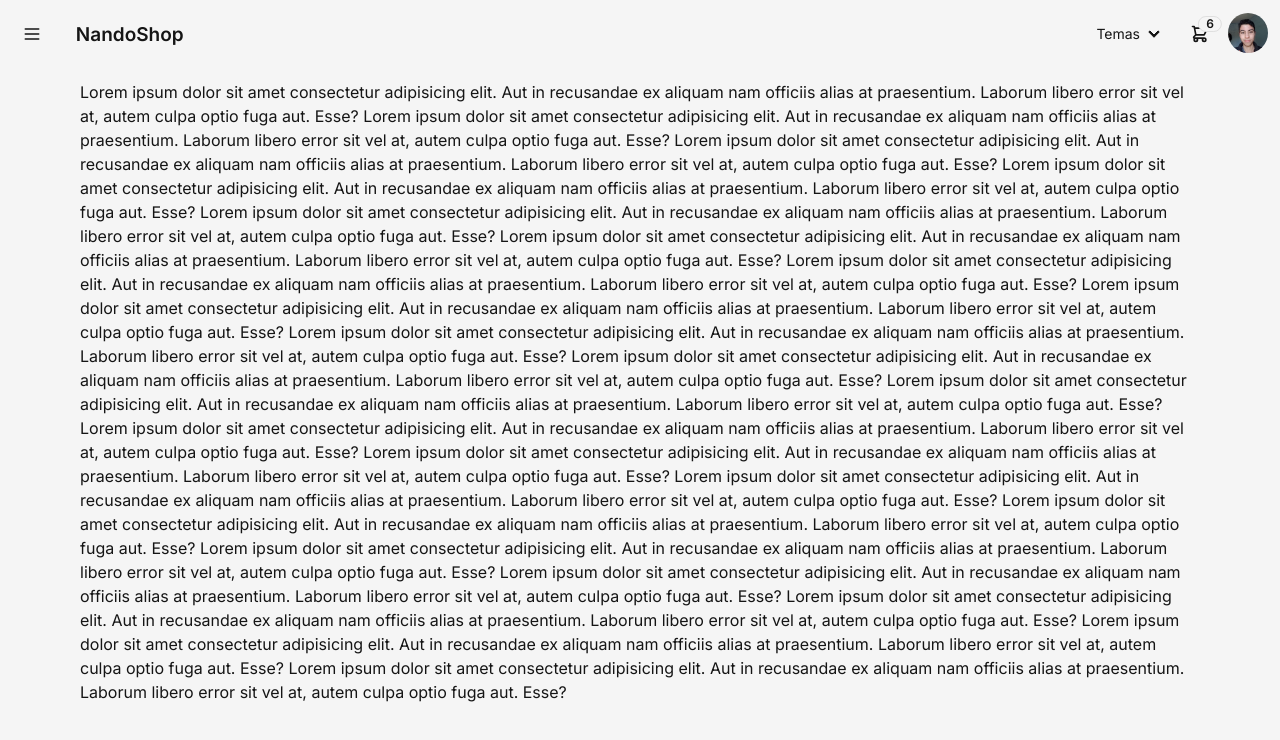
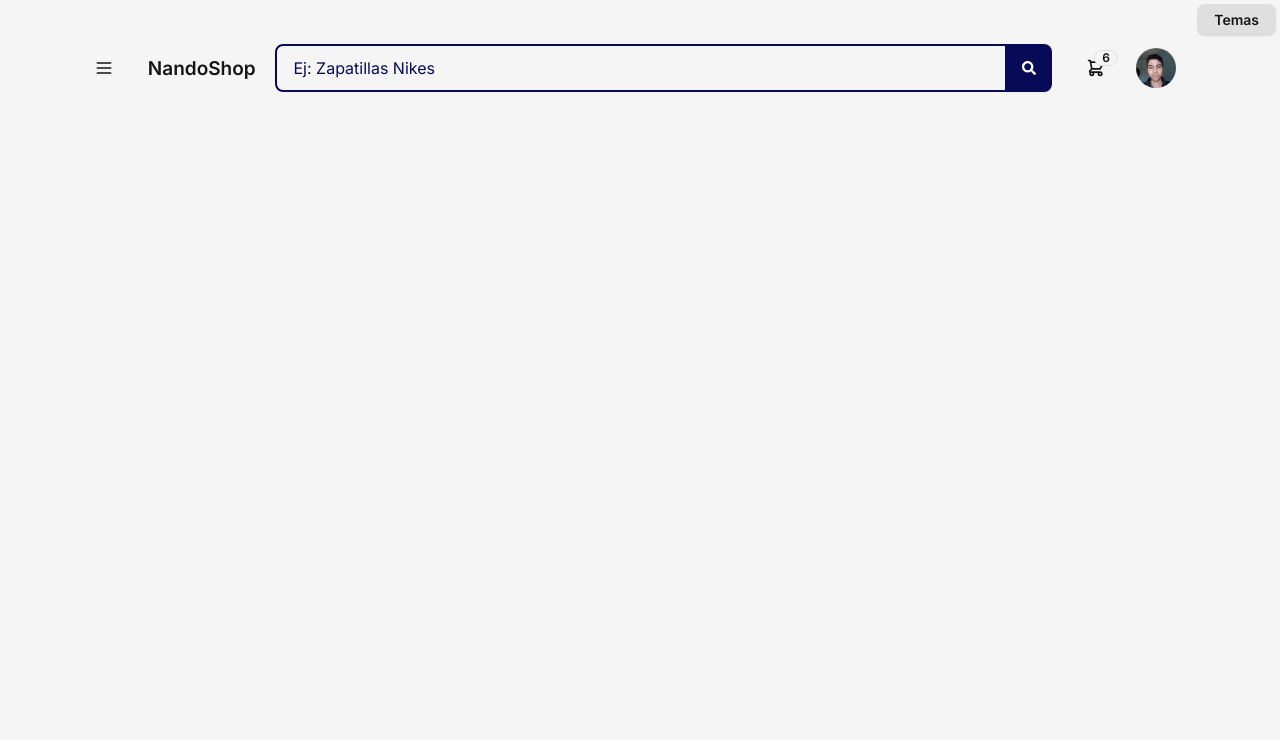
Before and after one commit to bruno10-0/Nando-Shop, a Next.js app: page / in a window 1280 px wide. Shown: the top 740 px of the page. Built offline with nearby package versions, Linux system fonts and the light colour scheme.

Commit message:
feat(navbar): :lipstick: Rediseñe el navbar
Agregue la barra de busquedas, y puse un TopNavbar

```diff
--- a/src/app/layouts/Navbar/Navbar.tsx
+++ b/src/app/layouts/Navbar/Navbar.tsx
@@ -1,15 +1,10 @@
 "use client"
-// import { useScroll } from "framer-motion"
-import { scroll } from "framer-motion"
-import Image from "next/image";
-import SidebarNavbar from "./compsNavbar/SidebarNavbar";
 import Dropdown from "@/components/dropdown/Dropdown";
 import { themes } from "./dataNavbar";
 import InputTheme from "./compsNavbar/InputTheme";
-import CartNavbar from "./compsNavbar/CartNavbar";
-
+import { useState } from "react";
+import SearchbarNavbar from "./compsNavbar/SearchbarNavbar";
 import style from "./Navbar.module.css"
-import { useState } from "react";
 
 const Navbar = () => {
     const [ scrollUp, setScrollUp ] = useState(true);
@@ -28,48 +23,24 @@ const Navbar = () => {
 
 
     return (
-        <div className={`navbar bg-base-100 fixed transition-all duration-500 ${scrollUp ? 'translate-y-0 opacity-100':'-translate-y-full opacity-0'}`} >
+        <div className="flex flex-column">
+            <div className={`bg-base-100 z-[10] fixed transition-all duration-500 w-full justify-end flex ${scrollUp ? 'translate-y-0 opacity-100':'-translate-y-full opacity-0'}`} >
 
-            {/* Sidebar */}
-            <div className="flex-none">
-                <SidebarNavbar />
-            </div>
 
-            {/* Logo */}
-            <div className="flex-1">
-                <a className="btn btn-ghost text-xl hidden md:flex align-center">NandoShop</a>
-            </div>
 
                 <div className={ `${ style.NavbarOptions } flex-none` }>
 
-                {/* Renderiza todos lo temas de daisyUI */}
-                <Dropdown title="Temas" listClassName="overflow-y-auto overflow-x-hidden max-h-[calc(100vh-10rem)] h-[28.6rem] gap-3 inline-flex flex-col">
+
+                    <Dropdown title="Temas" listClassName="overflow-y-auto overflow-x-hidden max-h-[calc(100vh)] h-[28.6rem] inline-flex flex-col" containerClassName="p-0" btnClassName="min-h-min h-min py-2">
                         {themes.map((theme, index) => {
                             return <InputTheme key={index} ariaLabel={ theme } value={ theme }/>
                         })}
                     </Dropdown>
 
-
-                <CartNavbar />
-
-                <div className="dropdown dropdown-end">
-                    <div tabIndex={0} role="button" className="btn btn-ghost btn-circle avatar">
-                        <div className="w-10 rounded-full">
-                            <Image alt="Tailwind CSS Navbar component" src="/assets/images/avatars/user1.jpg" width='100' height="100"/>
                 </div>
             </div>
-                    <ul tabIndex={0} className="mt-3 z-[1] p-2 shadow menu menu-sm dropdown-content bg-base-100 rounded-box w-52">
-                        <li>
-                        <a className="justify-between">
-                            Ver mi Perfil
-                            <span className="badge">New</span>
-                        </a>
-                        </li>
-                        <li><a>Configuracion</a></li>
-                        <li><a>Cerrar sesion</a></li>
-                    </ul>
-                </div>
-
+            <div className="flex z-[0]">
+                <SearchbarNavbar scrollUp={scrollUp}/>
 
             </div>
         </div>
--- a/src/app/layouts/Navbar/compsNavbar/InputTheme.tsx
+++ b/src/app/layouts/Navbar/compsNavbar/InputTheme.tsx
@@ -22,8 +22,7 @@ const InputTheme: React.FC<ThemeProps> = ({ ariaLabel, value }) => {
   const valueFormatted = textDisplay.formatAndDisplay(value);
 
   return (
-    <li>
-        <>
+    <li className="mr-2">
           <label htmlFor={`theme-${value}`} data-theme={value} className="col-span-5 row-span-3 row-start-1 flex items-center gap-2 px-4 py-3 bg-base-100 " >
             <PalleteColors />
 
@@ -31,7 +30,6 @@ const InputTheme: React.FC<ThemeProps> = ({ ariaLabel, value }) => {
           </label>
 
           <InputItem ariaLabel={ ariaLabel } value={ value }/>
-        </>
     </li>
   );
 };
--- /dev/null
+++ b/src/app/layouts/Navbar/compsNavbar/SearchbarNavbar.tsx
@@ -0,0 +1,46 @@
+import React from "react"
+import { FaSearch } from "react-icons/fa";
+import MyProfileNavbar from "./MyProfileNavbar";
+import CartNavbar from "./CartNavbar";
+import SidebarNavbar from "./SidebarNavbar";
+
+interface SearchProps {
+    scrollUp: boolean
+}
+
+const SearchbarNavbar: React.FC<SearchProps> = ({ scrollUp }) => {
+    return(
+        <div className={`flex justify-center w-full bg-base-100 transition-all top-11 fixed left-0 rigth-0 duration-500 ${scrollUp ? 'translate-y-0 opacity-100':'-translate-y-full opacity-0'}`}>
+            <div className="container flex">
+                {/* Sidebar */}
+                <div className="flex-none z-50">
+                    <SidebarNavbar />
+                </div>
+
+                {/* Logo */}
+                <div className="flex-1 z-40">
+                    <a className="btn btn-ghost text-xl hidden md:flex align-center">NandoShop</a>
+                </div>
+                <div className="join w-full z-40">
+                    <div className="w-full">
+                        <div>
+                            <input className="input input-bordered input-primary border-2 join-item w-full placeholder:text-primary" placeholder="Ej: Zapatillas Nikes"/>
+                        </div>
+                    </div>
+                    <div className="indicator">
+                        <button className="btn join-item bg-primary border-0 outline-gray-100 hover:bg-secondary"><FaSearch className="text-neutral"/></button>
+                    </div>
+                </div>
+                <div className="flex gap-3 mx-5">
+
+                    <CartNavbar />
+
+                    <MyProfileNavbar />
+                </div>
+
+            </div>
+        </div>
+    )
+}
+
+export default SearchbarNavbar;
--- a/src/app/page.tsx
+++ b/src/app/page.tsx
@@ -14,47 +14,11 @@ export default function Home() {
     <>
       <div className="container mx-auto mb-10 flex">
         <h1>
-        Lorem ipsum dolor sit amet consectetur adipisicing elit. Aut in recusandae ex aliquam nam officiis
-          alias at praesentium. Laborum libero error sit vel at, autem culpa optio fuga aut. Esse?
-          Lorem ipsum dolor sit amet consectetur adipisicing elit. Aut in recusandae ex aliquam nam officiis
-          alias at praesentium. Laborum libero error sit vel at, autem culpa optio fuga aut. Esse?
-          Lorem ipsum dolor sit amet consectetur adipisicing elit. Aut in recusandae ex aliquam nam officiis
-          alias at praesentium. Laborum libero error sit vel at, autem culpa optio fuga aut. Esse?
-          Lorem ipsum dolor sit amet consectetur adipisicing elit. Aut in recusandae ex aliquam nam officiis
-          alias at praesentium. Laborum libero error sit vel at, autem culpa optio fuga aut. Esse?
-          Lorem ipsum dolor sit amet consectetur adipisicing elit. Aut in recusandae ex aliquam nam officiis
-          alias at praesentium. Laborum libero error sit vel at, autem culpa optio fuga aut. Esse?
-          Lorem ipsum dolor sit amet consectetur adipisicing elit. Aut in recusandae ex aliquam nam officiis
-          alias at praesentium. Laborum libero error sit vel at, autem culpa optio fuga aut. Esse?
-          Lorem ipsum dolor sit amet consectetur adipisicing elit. Aut in recusandae ex aliquam nam officiis
-          alias at praesentium. Laborum libero error sit vel at, autem culpa optio fuga aut. Esse?
-          Lorem ipsum dolor sit amet consectetur adipisicing elit. Aut in recusandae ex aliquam nam officiis
-          alias at praesentium. Laborum libero error sit vel at, autem culpa optio fuga aut. Esse?
-          Lorem ipsum dolor sit amet consectetur adipisicing elit. Aut in recusandae ex aliquam nam officiis
-          alias at praesentium. Laborum libero error sit vel at, autem culpa optio fuga aut. Esse?
-          Lorem ipsum dolor sit amet consectetur adipisicing elit. Aut in recusandae ex aliquam nam officiis
-          alias at praesentium. Laborum libero error sit vel at, autem culpa optio fuga aut. Esse?
-          Lorem ipsum dolor sit amet consectetur adipisicing elit. Aut in recusandae ex aliquam nam officiis
-          alias at praesentium. Laborum libero error sit vel at, autem culpa optio fuga aut. Esse?
-          Lorem ipsum dolor sit amet consectetur adipisicing elit. Aut in recusandae ex aliquam nam officiis
-          alias at praesentium. Laborum libero error sit vel at, autem culpa optio fuga aut. Esse?
-          Lorem ipsum dolor sit amet consectetur adipisicing elit. Aut in recusandae ex aliquam nam officiis
-          alias at praesentium. Laborum libero error sit vel at, autem culpa optio fuga aut. Esse?
-          Lorem ipsum dolor sit amet consectetur adipisicing elit. Aut in recusandae ex aliquam nam officiis
-          alias at praesentium. Laborum libero error sit vel at, autem culpa optio fuga aut. Esse?
-          Lorem ipsum dolor sit amet consectetur adipisicing elit. Aut in recusandae ex aliquam nam officiis
-          alias at praesentium. Laborum libero error sit vel at, autem culpa optio fuga aut. Esse?
-          Lorem ipsum dolor sit amet consectetur adipisicing elit. Aut in recusandae ex aliquam nam officiis
-          alias at praesentium. Laborum libero error sit vel at, autem culpa optio fuga aut. Esse?
-          Lorem ipsum dolor sit amet consectetur adipisicing elit. Aut in recusandae ex aliquam nam officiis
-          alias at praesentium. Laborum libero error sit vel at, autem culpa optio fuga aut. Esse?
-          Lorem ipsum dolor sit amet consectetur adipisicing elit. Aut in recusandae ex aliquam nam officiis
-          alias at praesentium. Laborum libero error sit vel at, autem culpa optio fuga aut. Esse?
-          Lorem ipsum dolor sit amet consectetur adipisicing elit. Aut in recusandae ex aliquam nam officiis
-          alias at praesentium. Laborum libero error sit vel at, autem culpa optio fuga aut. Esse?
-          Lorem ipsum dolor sit amet consectetur adipisicing elit. Aut in recusandae ex aliquam nam officiis
-          alias at praesentium. Laborum libero error sit vel at, autem culpa optio fuga aut. Esse?
-
+           <br /><br /><br /><br /><br /><br /><br /><br /><br /><br />
+           <br /><br /><br /><br /><br /><br /><br /><br /><br /><br />
+           <br /><br /><br /><br /><br /><br /><br /><br /><br /><br />
+           <br /><br /><br /><br /><br /><br /><br /><br /><br /><br />
+           <br /><br /><br /><br /><br /><br /><br /><br /><br /><br />
         </h1>
       </div>
     </>
--- a/src/components/dropdown/Dropdown.tsx
+++ b/src/components/dropdown/Dropdown.tsx
@@ -6,6 +6,7 @@ interface DropdownProps {
   listClassName?: string;
   containerClassName?: string;
   accessibilityLabel?: string;
+  btnClassName?: string;
 }
 
 /**
@@ -23,32 +24,46 @@ const Dropdown: React.FC<DropdownProps> = ({
     children,
     listClassName = 'p-2 bg-base-100 rounded-t-none',
     containerClassName = 'px-1',
-    accessibilityLabel
+    accessibilityLabel,
+    btnClassName = ''
 }) => {
 
     // Si las props de clases no estan definidas, asignarle valores por defecto
     // const listClass = listClassName;
-    const containerClass = `menu menu-horizontal ${containerClassName}`
+    const containerClass = `dropdown dropdown-end ${containerClassName}`
 
     return(
-        <ul className={ containerClass }>
-            <li>
-                <details>
-                    {/* Titulo del Dropdown */}
-                    <summary>
-                        { accessibilityLabel ?
-                            <span aria-label={ accessibilityLabel }>{ title }</span>
-                            : title
-                        }
-                    </summary>
+        <div className={`dropdown dropdown-bottom dropdown-end ${containerClassName}`}>
 
-                    {/* Lista del Dropdown ( Da un estilo por defecto de TailwindCSS ) */}
-                    <ul className={ listClassName }>
-                        { children }
-                    </ul>
-                </details>
-            </li>
-        </ul>
+
+                <div tabIndex={0} role="button" className={`btn m-1 ${btnClassName}`}>{ title }</div>
+                <ul tabIndex={0} className={`dropdown-content z-[100] menu p-2 shadow bg-base-100 rounded-box w-52  ${listClassName}`}>
+                    <div className='overflow-y-auto gap-3 flex flex-col'>
+
+                    { children }
+                    </div>
+                </ul>
+
+        </div>
+
+        // <ul className={ containerClass }>
+        //     <li>
+        //         <details>
+
+        //             <summary>
+        //                 { accessibilityLabel ?
+        //                     <span aria-label={ accessibilityLabel }>{ title }</span>
+        //                     : title
+        //                 }
+        //             </summary>
+
+
+        //             <ul className={ listClassName }>
+        //                 { children }
+        //             </ul>
+        //         </details>
+        //     </li>
+        // </ul>
     );
 }
 
```
Lines whose indentation alone changed are shown as unchanged.
